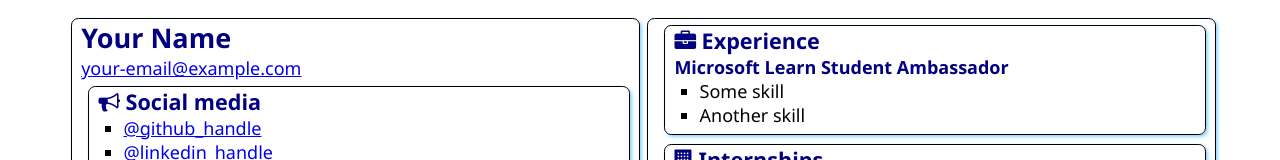
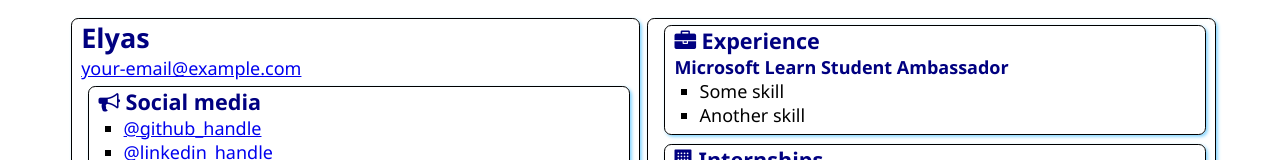
Before and after one commit to elyas-elyas/SATechnicalOnboarding, a plain HTML site: page src/index.html in a window 1280 px wide. Shown: the top 160 px of the page. Drawn offline with Linux system fonts and the light colour scheme.

Commit message:
Update index.html
Added my name

```diff
--- a/src/index.html
+++ b/src/index.html
@@ -12,7 +12,7 @@
 <body>
     <main>
         <article class="box">
-            <h1>Your Name</h1>
+            <h1>Elyas</h1>
             <div><a href="mailto:your.email@example.com">your-email@example.com</a></div>
 
             <section class="box">
```
